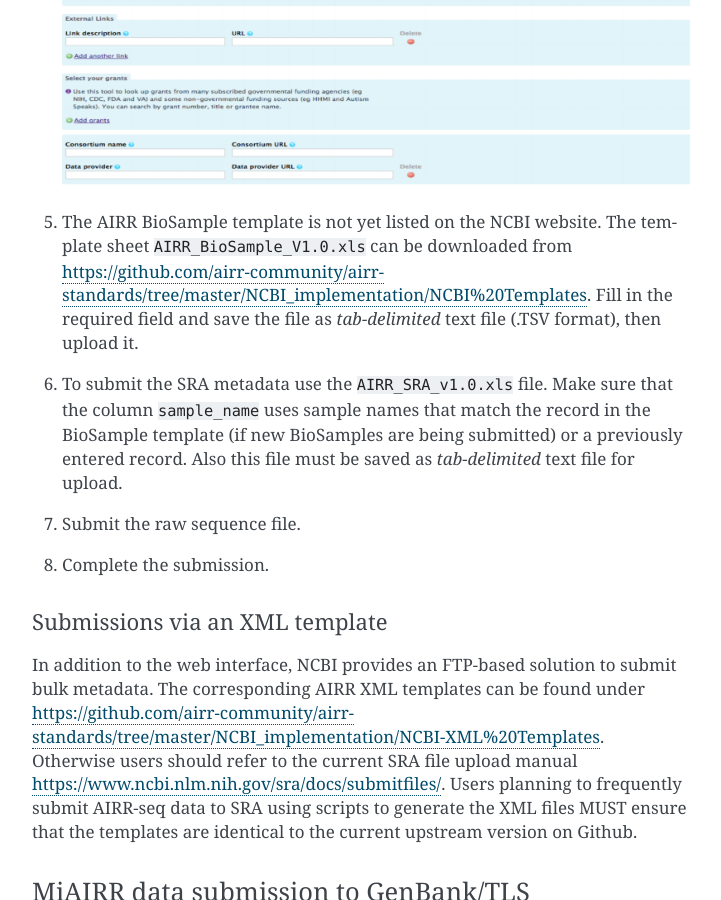
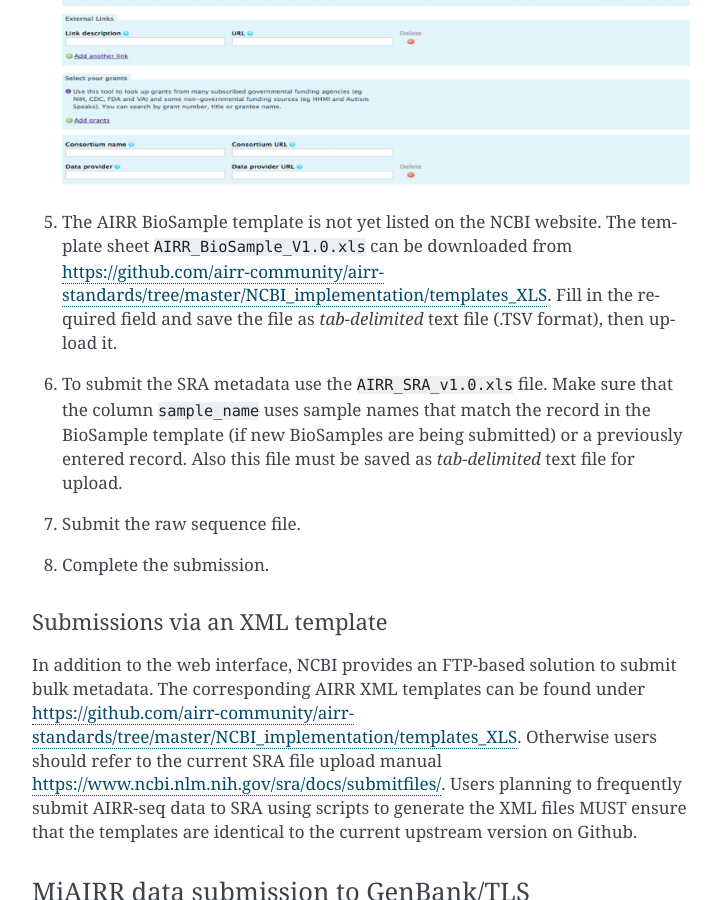
Before and after one commit to airr-community/airr-standards, a Sphinx documentation site: the page built from docs/miairr/manual_miairr_ncbi.rst, in a window 1280 px wide and 900 px high, scrolled down 2072 px. Shown: the whole window, without its empty margins (388-1109 px from the left). Built offline with Sphinx 7.4.7, drawn with Linux system fonts in a browser that asks for light colours; pages that are not in the unit, such as notebooks, are missing from menus; some of the changed lines change nothing that is shown.

Commit message:
updated the MiAIRR NCBI manual
updated the MiAIRR NCBI manual

```diff
--- a/docs/miairr/manual_miairr_ncbi.rst
+++ b/docs/miairr/manual_miairr_ncbi.rst
@@ -72,7 +72,7 @@ for metadata submission:
 
 #. The AIRR BioSample template is not yet listed on the NCBI website.
    The template sheet ``AIRR_BioSample_V1.0.xls`` can be downloaded from
-   https://github.com/airr-community/airr-standards/tree/master/NCBI_implementation/NCBI%20Templates.
+   https://github.com/airr-community/airr-standards/tree/master/NCBI_implementation/templates_XLS.
    Fill in the required field and save the file as *tab-delimited* text
    file (.TSV format), then upload it.
 
@@ -92,7 +92,7 @@ Submissions via an XML template
 In addition to the web interface, NCBI provides an FTP-based solution to
 submit bulk metadata. The corresponding AIRR XML templates can be found
 under
-https://github.com/airr-community/airr-standards/tree/master/NCBI_implementation/NCBI-XML%20Templates.
+https://github.com/airr-community/airr-standards/tree/master/NCBI_implementation/templates_XLS.
 Otherwise users should refer to the current SRA file upload manual
 https://www.ncbi.nlm.nih.gov/sra/docs/submitfiles/. Users planning to
 frequently submit AIRR-seq data to SRA using scripts to generate the XML
```
